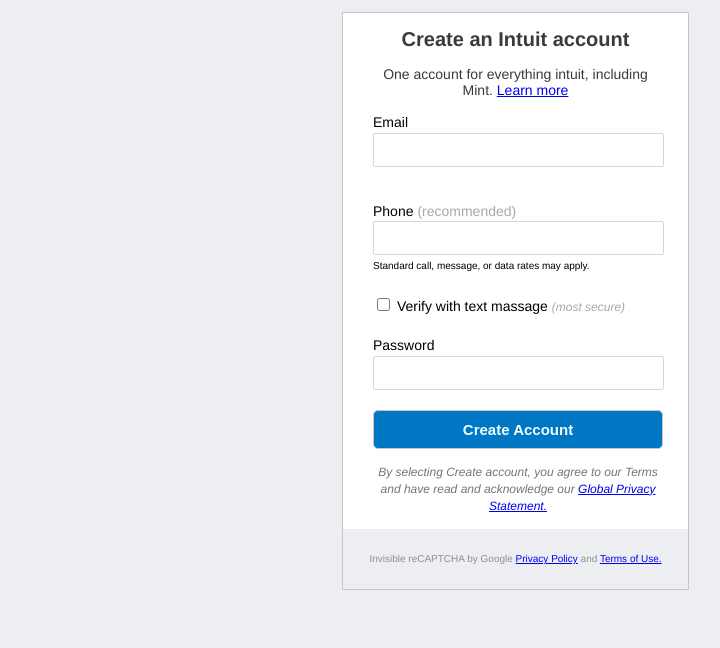
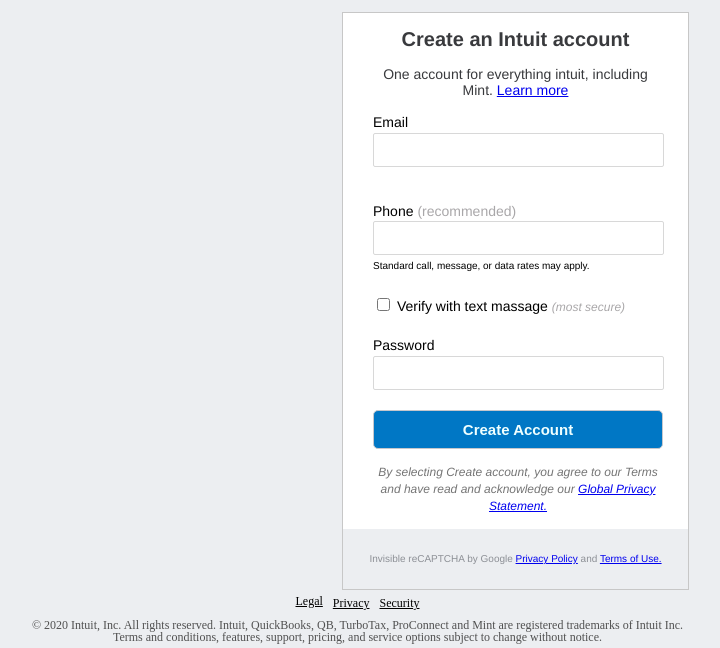
Before and after one commit to gbadesimple/html-forms, a plain HTML site: page index.html in a window 1280 px wide. Shown: the part 249-897 px from the top of the page, without its empty margins (290-1010 px from the left). Before the commit the page ends 839 px from the top, so only its background shows below. Drawn offline with Linux system fonts and the light colour scheme.

Commit message:
add style

```diff
--- a/asset/stylesheet/main.css
+++ b/asset/stylesheet/main.css
@@ -2,12 +2,30 @@ body {
   background-color: #eceef1;
 }
 header {
-  padding-left: 1274px;
+  padding-left: 1270px;
 }
 code {
   font-size: 10px;
 }
-
+footer {
+  font-size: 12px;
+  color: #505050;
+}
+footer ul {
+  text-align: center;
+  padding-left: 15px;
+  display: block;
+  font-size: 12px;
+  cursor: pointer;
+}
+.primary li {
+  padding: 5px;
+  display: inline-flex;
+  text-align: center;
+}
+.primary a:link {
+  color: black;
+}
 
 /*
 ========================
@@ -50,8 +68,12 @@ inputs
   width: 100%;
   border: 1px solid #d8d8d8;
   border-radius: 2px;
-  font: 14px "Helvetica Neue", Helvetica, Arial, sans-serif;
+  font: 14px/1.4 "Helvetica Neue", Helvetica, Arial, sans-serif;
   box-shadow: blue;
+}
+input:focus {
+  outline: none;
+  box-shadow: 0 1px 1px rgba(0, 0, 0, 0.075) inset, 0 0 8px rgba(82, 168, 236, 0.6);
 }
 
 /*
--- a/index.html
+++ b/index.html
@@ -89,6 +89,16 @@
 
     </section>
 
-
+    <footer class="primary">
+      <ul>
+        <li><a href="https://www.intuit.com/legal/" target="_blank"> Legal<a/></li><!--
+        --><li><a href="https://www.intuit.com/privacy/statement/" target="_blank"> Privacy</a></li><!--
+        --><li><a href="http://security.intuit.com/" target="_blank"> Security</a></li>
+      </ul>
+      <ul>
+        <li>&copy; 2020 Intuit, Inc. All rights reserved. Intuit, QuickBooks, QB, TurboTax, ProConnect and Mint are registered trademarks of Intuit Inc.<br>
+        Terms and conditions, features, support, pricing, and service options subject to change without notice.</li>
+      </ul>
+    </footer>
   </body>
 </html>
```
